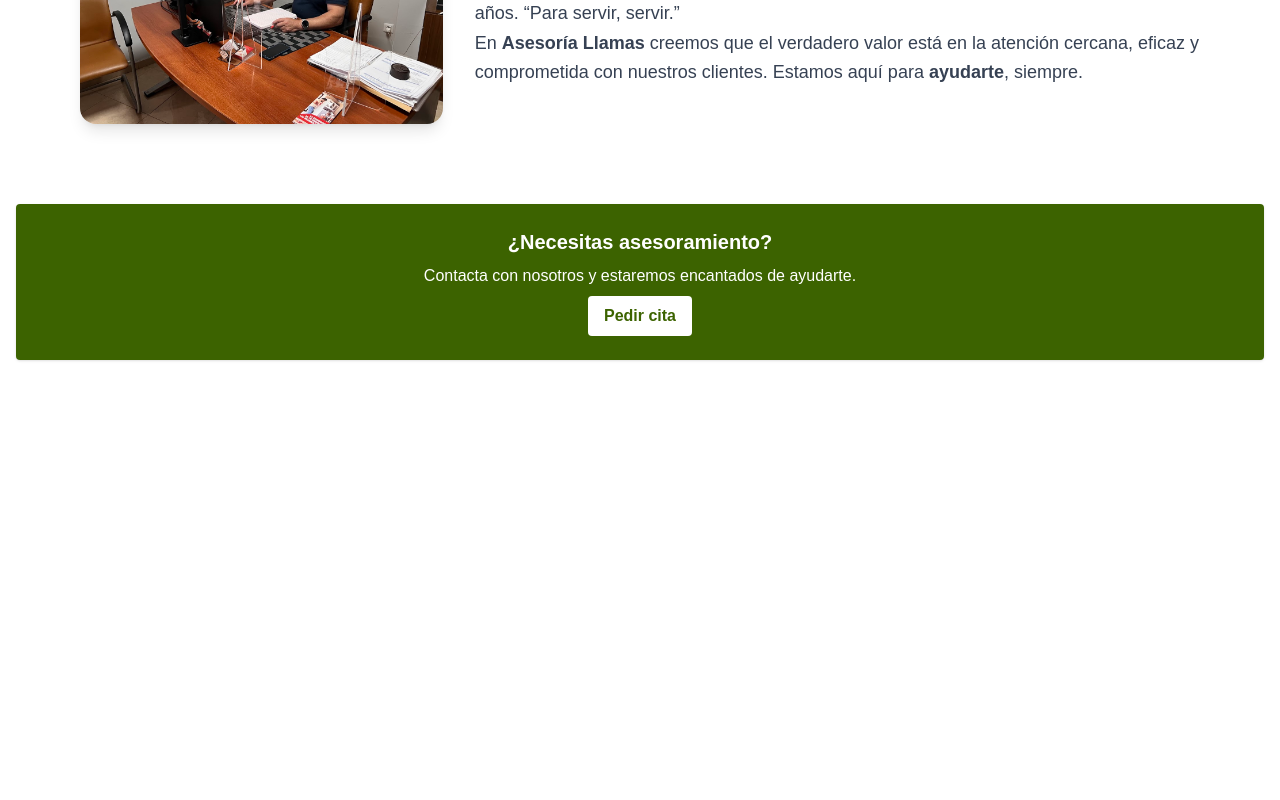
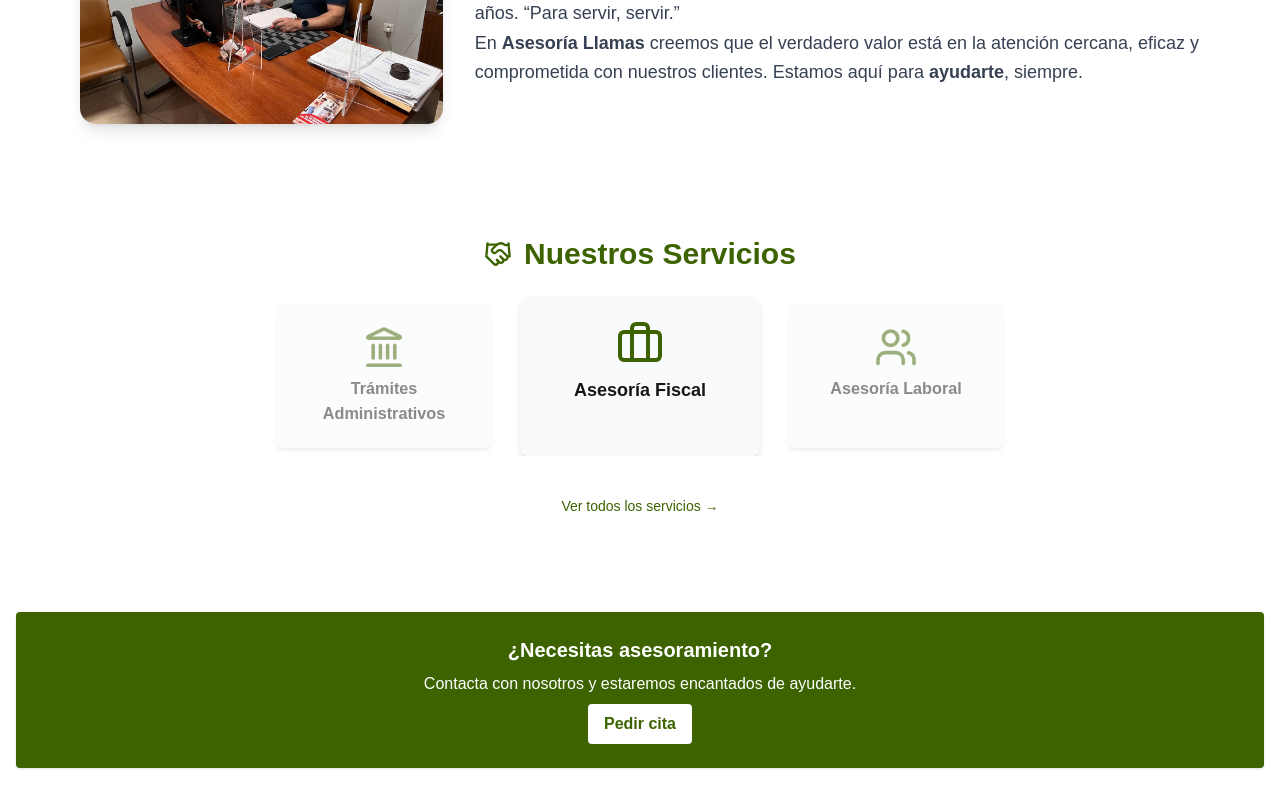
Before and after one commit to asesoriallamas/web, a Next.js app: page / in a window 1280 px wide. Shown: the part 1184-1984 px from the top of the page. Before the commit the page ends 1576 px from the top, so only its background shows below. Built offline with nearby package versions, Linux system fonts and the light colour scheme.

Commit message:
carrusel de servicios

```diff
--- a/src/app/page.tsx
+++ b/src/app/page.tsx
@@ -1,6 +1,6 @@
 'use client';
 import Image from "next/image";
-
+import ServiciosCarrusel from "@/components/serviciosCarrusel";
 export default function Home() {
   return (
     <main className="min-h-screen">
@@ -63,11 +63,8 @@ export default function Home() {
         </div>
       </div>
     </section>
-        {/*Apartado de servicios de inicio*/}
-    <section>
-
-
-    </section>
+    {/*Carrusel de servicios*/}
+    <ServiciosCarrusel/>
     </main>
   );
 }
--- /dev/null
+++ b/src/components/serviciosCarrusel.tsx
@@ -0,0 +1,72 @@
+import Link from "next/link";
+import { Briefcase, Users, FileText, Car, Home, Landmark, Shield, Handshake } from "lucide-react";
+import { useState } from "react";
+
+const servicios = [
+  { icon: Briefcase, title: "Asesoría Fiscal" },
+  { icon: Users, title: "Asesoría Laboral" },
+  { icon: Shield, title: "Seguros Generali" },
+  { icon: FileText, title: "Asesoría Contable" },
+  { icon: Car, title: "Gestiones de tráfico" },
+  { icon: Home, title: "Portal Inmobiliario" },
+  { icon: Landmark, title: "Trámites Administrativos" },
+];
+
+export default function ServiciosCarrusel() {
+  const [currentIndex, setCurrentIndex] = useState(0);
+
+  const handleNext = () => {
+    setCurrentIndex((prevIndex) => (prevIndex + 1) % servicios.length);
+  };
+
+  const handlePrev = () => {
+    setCurrentIndex((prevIndex) => (prevIndex - 1 + servicios.length) % servicios.length);
+  };
+
+  const getItem = (indexOffset: number) => {
+    const index = (currentIndex + indexOffset + servicios.length) % servicios.length;
+    return servicios[index];
+  };
+
+  return (
+    <section className="py-16 px-4 sm:px-6 bg-white">
+      <div className="flex flex-col items-center gap-6">
+        <div className="flex items-center gap-3">
+          <Handshake className="w-7 h-7 text-lime-800" />
+          <h2 className="text-3xl font-bold text-lime-800 text-center">Nuestros Servicios</h2>
+        </div>
+
+        <div className="relative w-full max-w-6xl flex items-center justify-center gap-4 overflow-hidden px-2">
+          <div className="flex transition-transform duration-500 ease-in-out w-full justify-center">
+            {[getItem(-1), getItem(0), getItem(1)].map((servicio, i) => {
+              const Icon = servicio.icon;
+              const isCenter = i === 1;
+              const handleClick = () => {
+                if (i === 0) handlePrev();
+                else if (i === 2) handleNext();
+              };
+              return (
+                <div
+                  key={servicio.title}
+                  onClick={handleClick}
+                  className={`flex flex-col items-center bg-gray-50 p-4 sm:p-6 rounded-lg shadow-md mx-1 sm:mx-2 w-40 sm:w-60 transition-all duration-500 ease-in-out cursor-pointer
+                    ${isCenter ? "scale-100 opacity-100 cursor-default" : "scale-90 opacity-50 hover:opacity-70"}`}
+                >
+                  <Icon className="w-10 h-10 sm:w-12 sm:h-12 text-lime-800 mb-2" />
+                  <h3 className="text-sm sm:text-lg font-semibold text-center">{servicio.title}</h3>
+                </div>
+              );
+            })}
+          </div>
+        </div>
+
+        <Link
+          href="/servicios"
+          className="mt-4 text-sm text-lime-800 font-medium hover:underline"
+        >
+          Ver todos los servicios →
+        </Link>
+      </div>
+    </section>
+  );
+}
```
